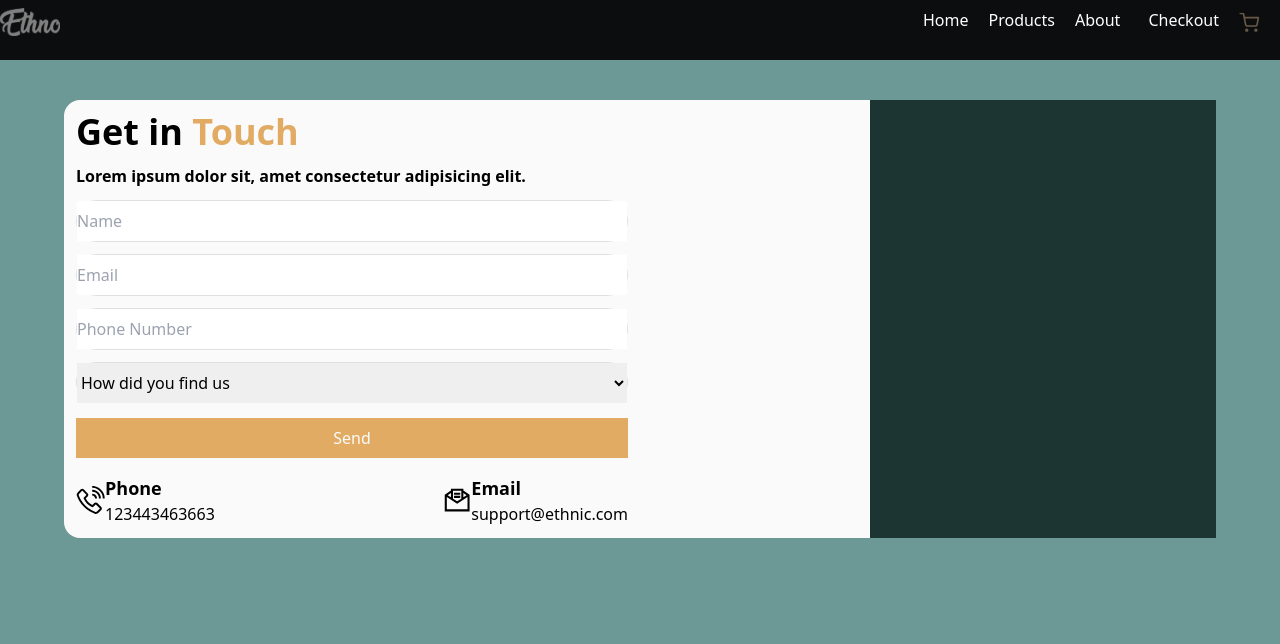
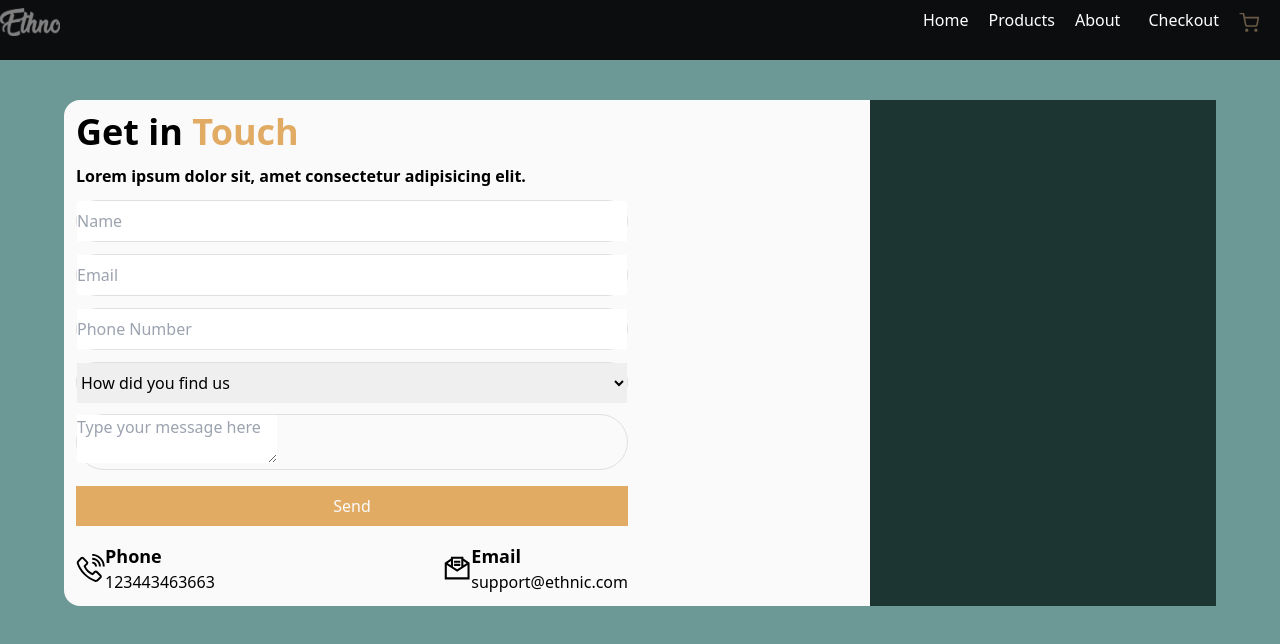
Before and after one commit to Suleman-Tasawar/CultureFurniture, a React (Vite) app: page /contact in a window 1280 px wide. Shown: the top 644 px of the page. Built offline with nearby package versions, Linux system fonts and the light colour scheme; what miragejs would draw is missing.

Commit message:
Update:working on adding emails api

```diff
--- a/package.json
+++ b/package.json
@@ -10,6 +10,7 @@
     "preview": "vite preview"
   },
   "dependencies": {
+    "@emailjs/browser": "^4.1.0",
     "react": "^18.2.0",
     "react-dom": "^18.2.0",
     "react-router-dom": "^6.21.0",
--- a/src/App.jsx
+++ b/src/App.jsx
@@ -11,7 +11,7 @@ import About from "./pages/About";
 import Notify from "./pages/Notify";
 import Contact from "./pages/Contact";
 import Checkout from "./pages/Checkout";
-import NotFound from "./pages/NotFound";
+import NotFound from "./pages/404";
 import { ShoppingProvider } from "./ShoppingContex"; // Import the context provider
 
 function App() {
--- a/src/pages/Contact.jsx
+++ b/src/pages/Contact.jsx
@@ -1,22 +1,27 @@
-import React, { useState } from "react";
+import React, { useRef } from "react";
+import emailjs from "@emailjs/browser";
 import Phone from "/assets/phone.svg";
 import Mail from "/assets/mail.svg";
 
 function Contact() {
-  const [form, setForm] = useState({
-    name: "",
-    phoneNo: "",
-    email: "",
-    reason: "",
-  });
+  const formD = useRef();
 
-  function handleForm(event) {
-    setForm((prevData) => ({
-      ...prevData,
-      [event.target.name]: event.target.value,
-    }));
-  }
-  console.log(form);
+  const sendEmail = (e) => {
+    e.preventDefault();
+
+    emailjs
+      .sendForm("service_bt2vgoj", "template_2qoinnd", formD.current, {
+        publicKey: "Kul8DNTM4QoPR2fhL",
+      })
+      .then(
+        () => {
+          console.log("SUCCESS!");
+        },
+        (error) => {
+          console.log("FAILED...", error.text);
+        }
+      );
+  };
   return (
     <section className="bg-green-neutral h-[100vh] flex justify-center">
       <div className="mt-10  flex lg:flex-row md:flex-col sm:flex-col justify-between align-middle bg-white w-[90%] h-fit  rounded-2xl">
@@ -29,14 +34,13 @@ function Contact() {
             Lorem ipsum dolor sit, amet consectetur adipisicing elit.
           </p>
 
-          <form>
+          <form ref={formD} onSubmit={sendEmail}>
             <div className="mt-3 border-border-grey border-[1px] bg-white rounded-full">
               <input
                 className="border-none outline-none w-full h-[40px]"
                 type="text"
-                name="name"
+                name="customer name"
                 placeholder="Name"
-                onChange={handleForm}
               />
             </div>
 
@@ -44,9 +48,8 @@ function Contact() {
               <input
                 className="border-none outline-none w-full h-[40px]"
                 type="email"
-                name="email"
+                name="user_email"
                 placeholder="Email"
-                onChange={handleForm}
               />
             </div>
 
@@ -54,17 +57,15 @@ function Contact() {
               <input
                 className="border-none outline-none w-full h-[40px] "
                 type="tel"
-                name="phoneNo"
+                name="user_phoneNo"
                 placeholder="Phone Number"
-                onChange={handleForm}
               />
             </div>
 
             <div className="  mt-3 w-full h-[40px] border-border-grey border-[1px] bg-white rounded-full">
               <select
-                name="reason"
+                name="user_reason"
                 className="border-none outline-none w-full h-[40px]"
-                onChange={handleForm}
               >
                 <option value="How did you find us">How did you find us</option>
                 <option value="Through Social Media">
@@ -75,8 +76,15 @@ function Contact() {
               </select>
             </div>
 
+            <div className=" mt-3 w-full border-border-grey border-[1px] bg-white rounded-full">
+              <textarea name="message" placeholder="Type your message here" />
+            </div>
+
             <div className="mt-4">
-              <button className="w-full h-[40px] bg-light-yellow text-white">
+              <button
+                type="submit"
+                className="w-full h-[40px] bg-light-yellow hover:bg-neutral-yellow text-white"
+              >
                 Send
               </button>
             </div>
```
Also changed, not shown: src/pages/404.jsx (renamed from src/pages/NotFound.jsx), 1 other file (tests, documents, lock files or other folders).
